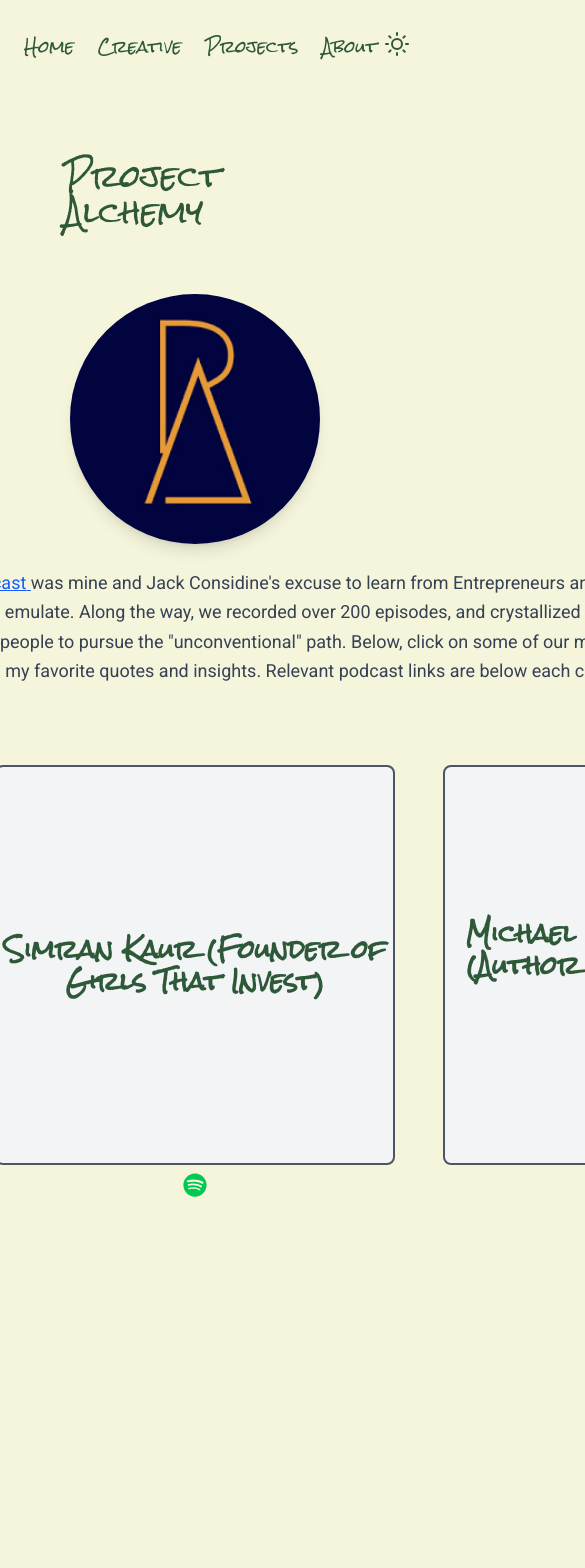
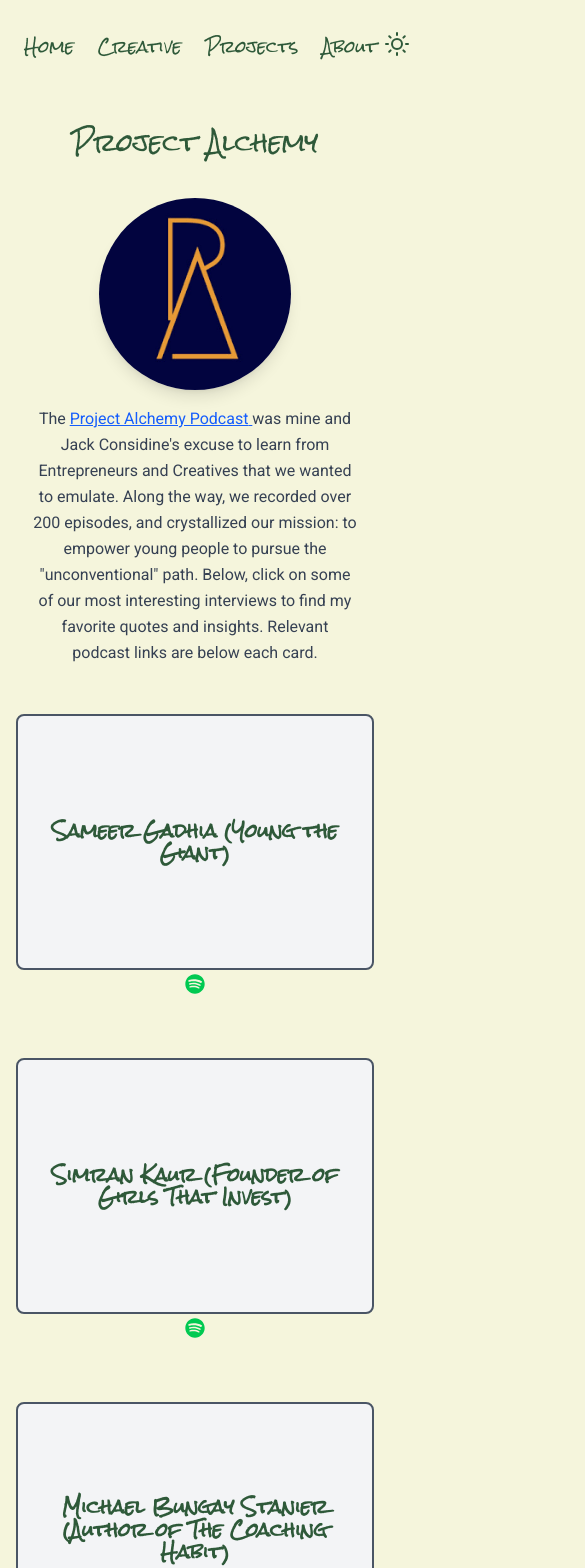
Before and after one commit to namishkaistha/portfolio, a Next.js app: page /creative in a window 390 px wide. Shown: the top 1568 px of the page, 585 px wide, since content can reach past the window. Before the commit the page ends 1197 px from the top, so only its background shows below. Built offline with nearby package versions, Linux system fonts and the light colour scheme.

Commit message:
Make creative page mobile-friendly with improved responsive design and Spotify icon positioning

```diff
--- a/src/app/components/atoms/Photo.jsx
+++ b/src/app/components/atoms/Photo.jsx
@@ -1,5 +1,6 @@
 import Image from "next/image";
-export default function Profile({photo}) {
+
+export default function Profile({ photo }) {
   return (
     <div className="flex-shrink-0">
       <Image
@@ -7,8 +8,8 @@
         alt="Photo of me"
         width={250}
         height={250}
-            className="rounded-full shadow-lg"
+        className="rounded-full shadow-lg w-48 h-48 sm:w-56 sm:h-56 lg:w-64 lg:h-64 object-cover"
       />
     </div>
-    )
+  );
 }
--- a/src/app/components/molecules/IntroCard.jsx
+++ b/src/app/components/molecules/IntroCard.jsx
@@ -3,9 +3,9 @@
 
 export default function IntroCard({ photo, description }) {
   return (
-    <div className="max-w-4xl mx-auto flex flex-col items-center gap-8 sm:gap-12 px-4">
+    <div className="max-w-4xl mx-auto flex flex-col items-center gap-6 sm:gap-8 lg:gap-12 px-2 sm:px-4">
       {/* ── PROFILE + BIO ── */}
-      <div className="flex flex-col md:flex-row items-center gap-6 sm:gap-8 w-full">
+      <div className="flex flex-col md:flex-row items-center gap-4 sm:gap-6 lg:gap-8 w-full">
         <Profile photo={photo} />
         <Description description={description} />
       </div>
--- a/src/app/components/molecules/PodCard.jsx
+++ b/src/app/components/molecules/PodCard.jsx
@@ -17,7 +17,7 @@
     //outer and inner containers for flipping, then title and description for each state
     <div
       onClick={() => setIsFlipped((f) => !f)}
-      className="relative w-100 h-100 cursor-pointer select-none [perspective:1000px]"
+      className="relative w-full h-64 sm:h-80 lg:h-96 cursor-pointer select-none [perspective:1000px] mb-16 sm:mb-20"
     >
       <div
         className={`
@@ -27,13 +27,15 @@
     `}
       >
         <div
-          className="absolute inset-0 border-2 border-gray-600 dark:border-gray-600 rounded-lg flex items-center justify-center [backface-visibility:hidden]"
+          className="absolute inset-0 border-2 border-gray-600 dark:border-gray-600 rounded-lg flex items-center justify-center p-4 [backface-visibility:hidden]"
           style={{
             backgroundColor: isDark ? "#374151" : "#f3f4f6",
             color: isDark ? "#f5f5dc" : "#2e5939",
           }}
         >
-          <span className="text-2xl font-semibold font-rock-salt">{title}</span>
+          <span className="text-lg sm:text-xl lg:text-2xl font-semibold font-rock-salt leading-tight">
+            {title}
+          </span>
         </div>
         <div
           className="absolute inset-0 border-2 border-gray-600 dark:border-gray-600 rounded-lg p-4 flex items-center justify-center [transform:rotateY(180deg)] [backface-visibility:hidden]"
@@ -42,17 +44,19 @@
             color: isDark ? "#f5f5dc" : "#2e5939",
           }}
         >
-          <p>{' "' + description + '" '}</p>
+          <p className="text-sm sm:text-base lg:text-lg leading-relaxed px-2">
+            {' "' + description + '" '}
+          </p>
         </div>
       </div>
 
-      <div className="vh-10 mt-2 mb-[200px] flex justify-center">
+      <div className="absolute -bottom-6 sm:-bottom-8 left-1/2 transform -translate-x-1/2">
         <a
           href={link}
           target="_blank"
           rel="noopener noreferrer"
           aria-label="Link to Spotify Interview"
-          className="text-green-500 hover:text-green-400 text-2xl"
+          className="text-green-500 hover:text-green-400 text-xl sm:text-2xl transition-colors duration-200"
         >
           <FaSpotify />
         </a>
--- a/src/app/creative/page.js
+++ b/src/app/creative/page.js
@@ -2,16 +2,19 @@
 import IntroCard from "../components/molecules/IntroCard";
 import ProjectAlchemy from "../profile/Project_Alchemy.png";
 import PodCard from "../components/molecules/PodCard";
+
 export default function CreativePage() {
   return (
-    <main className="min-h-screen bg-background text-foreground flex flex-col items-center gap-8 p-8">
-      <h2 className="text-3xl p-8 dark:text-white">Project Alchemy</h2>
-      <div>
+    <main className="min-h-screen bg-background text-foreground flex flex-col items-center gap-6 sm:gap-8 p-4 sm:p-8">
+      <h2 className="text-2xl sm:text-3xl p-4 sm:p-8 dark:text-white text-center">
+        Project Alchemy
+      </h2>
+      <div className="w-full max-w-6xl">
         <IntroCard
           photo={ProjectAlchemy}
           description={
             <div className="text-center md:text-left">
-              <p className="text-lg leading-relaxed text-gray-700 dark:text-gray-300">
+              <p className="text-base sm:text-lg leading-relaxed text-gray-700 dark:text-gray-300 px-2 sm:px-0">
                 The{" "}
                 <a
                   href="http://open.spotify.com/show/4JDEKnaNhWAL0ceZmZ7dsx?si=NLuzfMvCSdmBXYYxeD0PxQ"
@@ -21,31 +24,31 @@
                 >
                   Project Alchemy Podcast{" "}
                 </a>
-                was mine and Jack Considine&apos;s excuse to learn from Entrepreneurs
-                and Creatives that we wanted to emulate. Along the way, we
-                recorded over 200 episodes, and crystallized our mission: to
-                empower young people to pursue the &quot;unconventional&quot; path. Below,
-                click on some of our most interesting interviews to find my
-                favorite quotes and insights. Relevant podcast links are below
-                each card.
+                was mine and Jack Considine&apos;s excuse to learn from
+                Entrepreneurs and Creatives that we wanted to emulate. Along the
+                way, we recorded over 200 episodes, and crystallized our
+                mission: to empower young people to pursue the
+                &quot;unconventional&quot; path. Below, click on some of our
+                most interesting interviews to find my favorite quotes and
+                insights. Relevant podcast links are below each card.
               </p>
             </div>
           }
         />
-        <div className="mt-20 flex gap-12 dark:text-white">
+        <div className="mt-12 sm:mt-20 flex flex-col sm:flex-row gap-6 sm:gap-8 lg:gap-12 dark:text-white">
           <PodCard
             title="Sameer Gadhia (Young the Giant)"
-            description="I know a ton of kids in their late 20s and early 30s who are trying to convince themselves that they love this job they HATE...and it&apos;s just paying the bills"
+            description="I know a ton of kids in their late 20s and early 30s who are trying to convince themselves that they love this job they HATE...and it's just paying the bills"
             link="https://open.spotify.com/episode/64D9J2tXN20KBrfGOsOto7?si=4eQLNHt4RFibntLefgHAvw"
           />
           <PodCard
             title="Simran Kaur (Founder of Girls That Invest)"
-            description="Our views on money are largely shaped by the experiences we&apos;ve had growing up...all you have to do is tap into that to understand to then go well, maybe money ISN&apos;T evil, maybe I can have a growth mindset"
+            description="Our views on money are largely shaped by the experiences we've had growing up...all you have to do is tap into that to understand to then go well, maybe money ISN'T evil, maybe I can have a growth mindset"
             link="https://open.spotify.com/episode/2nhhcyIme7R1btcl8NLIi2?si=31Et0_XmSWSvIuqWVARyJQ"
           />
           <PodCard
             title="Michael Bungay Stanier (Author of The Coaching Habit)"
-            description="If there&apos;s one thing I&apos;ve learned about starting a business, it&apos;s whatever you think your business is at the start, it&apos;s not that at the end...you&apos;re looking for something you like doing, something you&apos;re good at doing, and something that the market will pay you for"
+            description="If there's one thing I've learned about starting a business, it's whatever you think your business is at the start, it's not that at the end...you're looking for something you like doing, something you're good at doing, and something that the market will pay you for"
             link="https://open.spotify.com/episode/3G2DaPsLhxJrzJzKh9qSBx?si=ONCrqn31QgOvCfsBkrkLxw"
           />
         </div>
```
Lines whose indentation alone changed are shown as unchanged.
